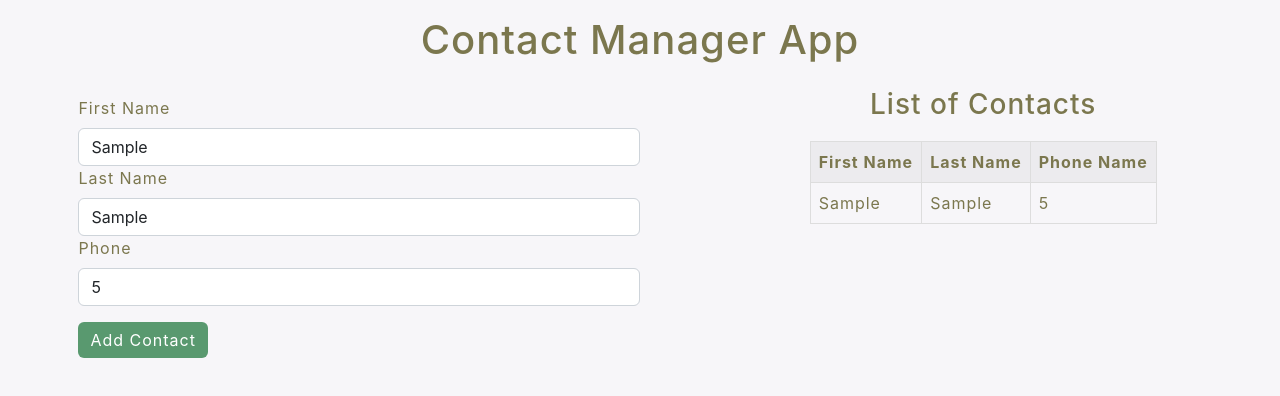
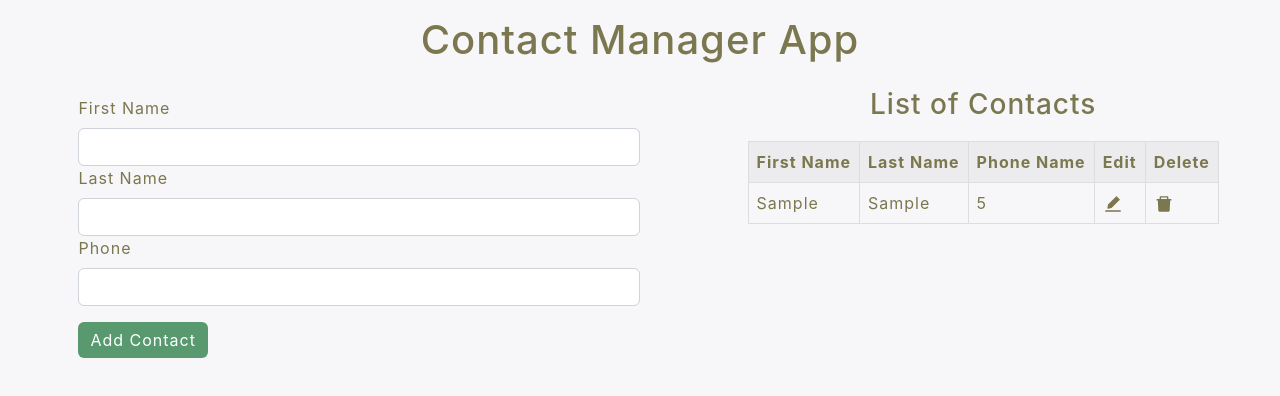
Before and after one commit to jagannathojha/contact-manager-typescript, a React (Vite) app: page / in a window 1280 px wide. Both pictures are taken after typing "Sample", "Sample", "5" into the empty fields and a click on the button "Add Contact". Shown: the top 396 px of the page. Built offline with nearby package versions, Linux system fonts and the light colour scheme.

Commit message:
edit and delete contact

```diff
--- a/src/App.tsx
+++ b/src/App.tsx
@@ -1,8 +1,9 @@
-import { useReducer } from "react";
+import { useEffect, useReducer, useState } from "react";
 import Header from "./components/Header";
 import ContactForm from "./components/ContactForm";
 import ContactList from "./components/ContactList";
-import { contactsReducer, State } from "./reducer/contactsReducer";
+import EditModal from "./components/EditModal";
+import { Contact, contactsReducer, State } from "./reducer/contactsReducer";
 
 const initalState: State = {
   contacts: []
@@ -11,15 +12,49 @@ const initalState: State = {
 function App() {
 
   const [state, dispatch] = useReducer(contactsReducer, initalState);
+  const [showModal, setShowModal] = useState(false);
+  const [dataToEdit, setDataToEdit] = useState<Contact | undefined>(undefined)
+
+  useEffect(() => {
+    if(!showModal) {
+      setDataToEdit(undefined);
+    }
+  }, [showModal]);
+
+  const toggleModal = () => {
+    setShowModal((show) => !show);
+  }
+
+  const handleEdit = (id: number) => {
+    setDataToEdit(state.contacts.find((contact) => contact.id === id));
+    toggleModal();
+  }
+
   console.log('state', state);
   return (
     <div className="App">
       <Header />
       <div className="main-container">
-        <ContactForm dispatch={dispatch} />
+        <ContactForm
+          dispatch={dispatch}
+          dataToEdit={dataToEdit}
+          toggleModal={toggleModal}
+        />
         <hr />
-        {state.contacts.length > 0 && <ContactList contacts={state.contacts} />}
+        {state.contacts.length > 0 && (
+          <ContactList
+            contacts={state.contacts}
+            handleEdit={handleEdit}
+            dispatch={dispatch}
+          />
+        )}
       </div>
+      <EditModal
+        showModal={showModal}
+        dataToEdit={dataToEdit}
+        toggleModal={toggleModal}
+        dispatch={dispatch}
+      />
     </div>
   );
 };
--- a/src/components/ContactForm.tsx
+++ b/src/components/ContactForm.tsx
@@ -1,19 +1,25 @@
 import { FC, useState } from "react";
 import { Button, Form } from "react-bootstrap";
-import { Action } from "../reducer/contactsReducer";
+import { Action, Contact } from "../reducer/contactsReducer";
 
 interface ContactFormProps {
   dispatch: React.Dispatch<Action>;
+  dataToEdit: Contact | undefined;
+  toggleModal: () => void;
 }
 
-const ContactForm: FC<ContactFormProps> = (props) => {
+const ContactForm: FC<ContactFormProps> = ({
+  dispatch,
+  dataToEdit,
+  toggleModal
+}) => {
 
-  const { dispatch } = props;
+  //const { dispatch } = props;
 
   const [contact, setContact] = useState({
-    firstName: '',
-    lastName: '',
-    phone: ''
+    firstName: dataToEdit?.firstName ? dataToEdit.firstName : '',
+    lastName: dataToEdit?.lastName ? dataToEdit.lastName : '',
+    phone: dataToEdit?.phone ? dataToEdit.phone : ''
   });
 
   const handleOnChange = (event: React.ChangeEvent<HTMLInputElement>) => {
@@ -29,6 +35,7 @@ const ContactForm: FC<ContactFormProps> = (props) => {
   const handleOnSubmit = (event: React.FormEvent<HTMLFormElement>) => {
     event.preventDefault();
     console.log(contact);
+    if(!dataToEdit) {
       dispatch({
         type: "ADD_CONTACT",
         payload: {
@@ -36,6 +43,25 @@ const ContactForm: FC<ContactFormProps> = (props) => {
           ...contact
         }
       });
+      setContact({
+        firstName: "",
+        lastName: "",
+        phone: ""
+      })
+    } else {
+      dispatch({
+        type: "UPDATE_CONTACT",
+        payload: {
+          id: dataToEdit.id,
+          updates: {
+            id: Date.now(),
+            ...contact
+          }
+        }
+      })
+      toggleModal();
+    }
+
   };
 
   return(
@@ -72,7 +98,7 @@ const ContactForm: FC<ContactFormProps> = (props) => {
       </Form.Group>
       <Form.Group controlId="submit">
         <Button variant="primary" type="submit" className="submit-btn">
-          Add Contact
+          {dataToEdit ? "Update Contact" : "Add Contact"}
         </Button>
       </Form.Group>
     </Form>
--- a/src/components/ContactItem.tsx
+++ b/src/components/ContactItem.tsx
@@ -1,12 +1,42 @@
 import { FC } from "react";
-import { Contact } from "../reducer/contactsReducer";
+import { Action, Contact } from "../reducer/contactsReducer";
+import { AiFillDelete, AiFillEdit } from 'react-icons/ai';
 
-const ContactItem: FC<Contact> = ({firstName, lastName, phone }) => {
+interface ExtraProps {
+  handleEdit: (id: number) => void;
+  dispatch: React.Dispatch<Action>;
+}
+
+const ContactItem: FC<Contact & ExtraProps> = ({
+  id,
+  firstName,
+  lastName,
+  phone,
+  handleEdit,
+  dispatch
+ }) => {
   return (
     <tr>
       <td>{firstName}</td>
       <td>{lastName}</td>
       <td>{phone}</td>
+      <td>
+        <AiFillEdit size={20} className="icon" onClick={() => handleEdit(id)} />
+      </td>
+      <td>
+        <AiFillDelete
+          size={20} className="icon"
+          onClick={() => {
+            const confirmDelete = window.confirm(`Are you sure you want to delete contact for user ${firstName} ${lastName}?`);
+            if(confirmDelete) {
+              dispatch({
+                type: "DELETE_CONTACT",
+                payload: { id }
+              })
+            }
+          }}
+        />
+      </td>
     </tr>
   )
 }
--- a/src/components/ContactList.tsx
+++ b/src/components/ContactList.tsx
@@ -1,12 +1,14 @@
 import { FC } from "react";
-import { Contact } from "../reducer/contactsReducer";
+import { Action, Contact } from "../reducer/contactsReducer";
 import ContactItem from "./ContactItem";
 
 interface ContactListProps {
   contacts: Contact[];
+  handleEdit: (id: number) => void;
+  dispatch: React.Dispatch<Action>;
 }
 
-const ContactList: FC<ContactListProps> = ({contacts}) => {
+const ContactList: FC<ContactListProps> = ({contacts, handleEdit, dispatch}) => {
   return (
     <div className="contacts-list">
       <h3 className="contacts-list-title">List of Contacts</h3>
@@ -17,6 +19,8 @@ const ContactList: FC<ContactListProps> = ({contacts}) => {
               <th>First Name</th>
               <th>Last Name</th>
               <th>Phone Name</th>
+              <th>Edit</th>
+              <th>Delete</th>
             </tr>
           </thead>
           <tbody>
@@ -36,7 +40,14 @@ const ContactList: FC<ContactListProps> = ({contacts}) => {
             ))} */}
 
             {
-              contacts.map((props) => <ContactItem key={props.id} {...props} />)
+              contacts.map((contact) => (
+                <ContactItem
+                  key={contact.id}
+                  {...contact}
+                  handleEdit={handleEdit}
+                  dispatch={dispatch}
+                />
+              ))
             }
           </tbody>
         </table>
--- /dev/null
+++ b/src/components/EditModal.tsx
@@ -0,0 +1,35 @@
+import { FC } from "react";
+import { Modal } from "react-bootstrap";
+import { Action, Contact } from "../reducer/contactsReducer";
+import ContactForm from "./ContactForm";
+
+interface EditModalProps {
+  showModal: boolean;
+  dataToEdit: Contact | undefined;
+  toggleModal: () => void;
+  dispatch: React.Dispatch<Action>;
+}
+
+const EditModal: FC<EditModalProps> = ({
+  toggleModal,
+  dataToEdit,
+  showModal,
+  dispatch
+}) => {
+  return (
+    <Modal show={showModal} onHide={toggleModal}>
+      <Modal.Header closeButton>
+        <Modal.Title>Update Contact</Modal.Title>
+      </Modal.Header>
+      <Modal.Body>
+        <ContactForm
+          dispatch={dispatch}
+          dataToEdit={dataToEdit}
+          toggleModal={toggleModal}
+        />
+      </Modal.Body>
+    </Modal>
+  )
+}
+
+export default EditModal;
--- a/src/reducer/contactsReducer.ts
+++ b/src/reducer/contactsReducer.ts
@@ -5,9 +5,14 @@ export interface Contact {
   phone: string;
 }
 
+export interface Update {
+  id: number;
+  updates?: Contact;
+}
+
 export interface Action {
-  type: 'ADD_CONTACT'
-  payload: Contact;
+  type: 'ADD_CONTACT' | "UPDATE_CONTACT" | "DELETE_CONTACT"
+  payload: Contact | Update;
 }
 
 export interface State {
@@ -18,8 +23,30 @@ export const contactsReducer = (state: State, action: Action): State => {
   switch (action.type) {
     case "ADD_CONTACT":
       return {
-        ...state, contacts: [...state.contacts, action.payload]
+        ...state,
+        contacts: [...state.contacts, action.payload as Contact]
       };
+    case "UPDATE_CONTACT":
+      const { id, updates } = action.payload as Update;
+      return {
+        ...state,
+        contacts: state.contacts.map((contact) => {
+          if(contact.id === id) {
+            return {
+              ...contact,
+              ...updates
+            };
+          }
+          return contact;
+        })
+      }
+    case "DELETE_CONTACT": {
+      const { id } = action.payload;
+      return {
+        ...state,
+        contacts: state.contacts.filter((contact) => contact.id !== id)
+      }
+    }
     default:
       return state;
   }
```
Lines whose indentation alone changed are shown as unchanged.
